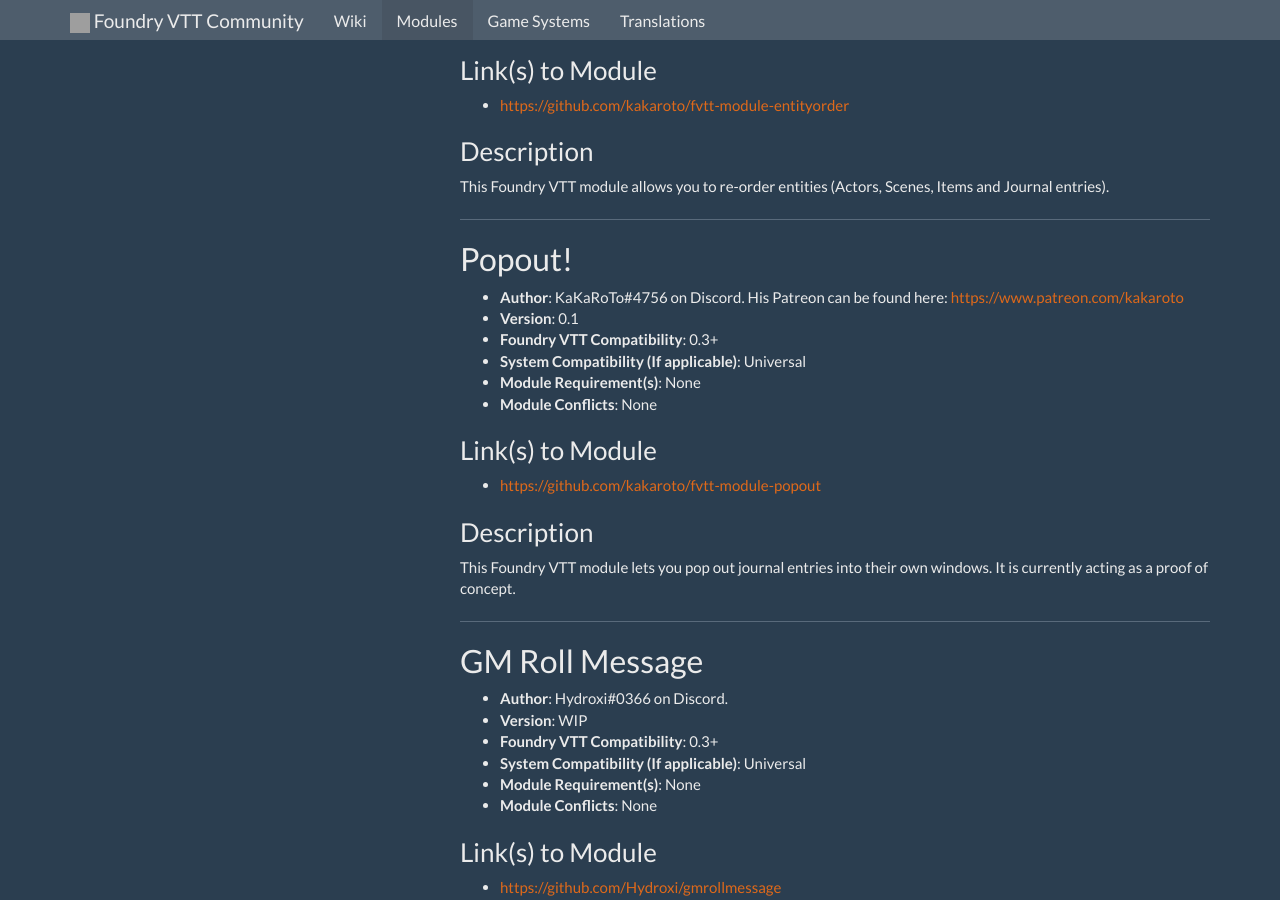
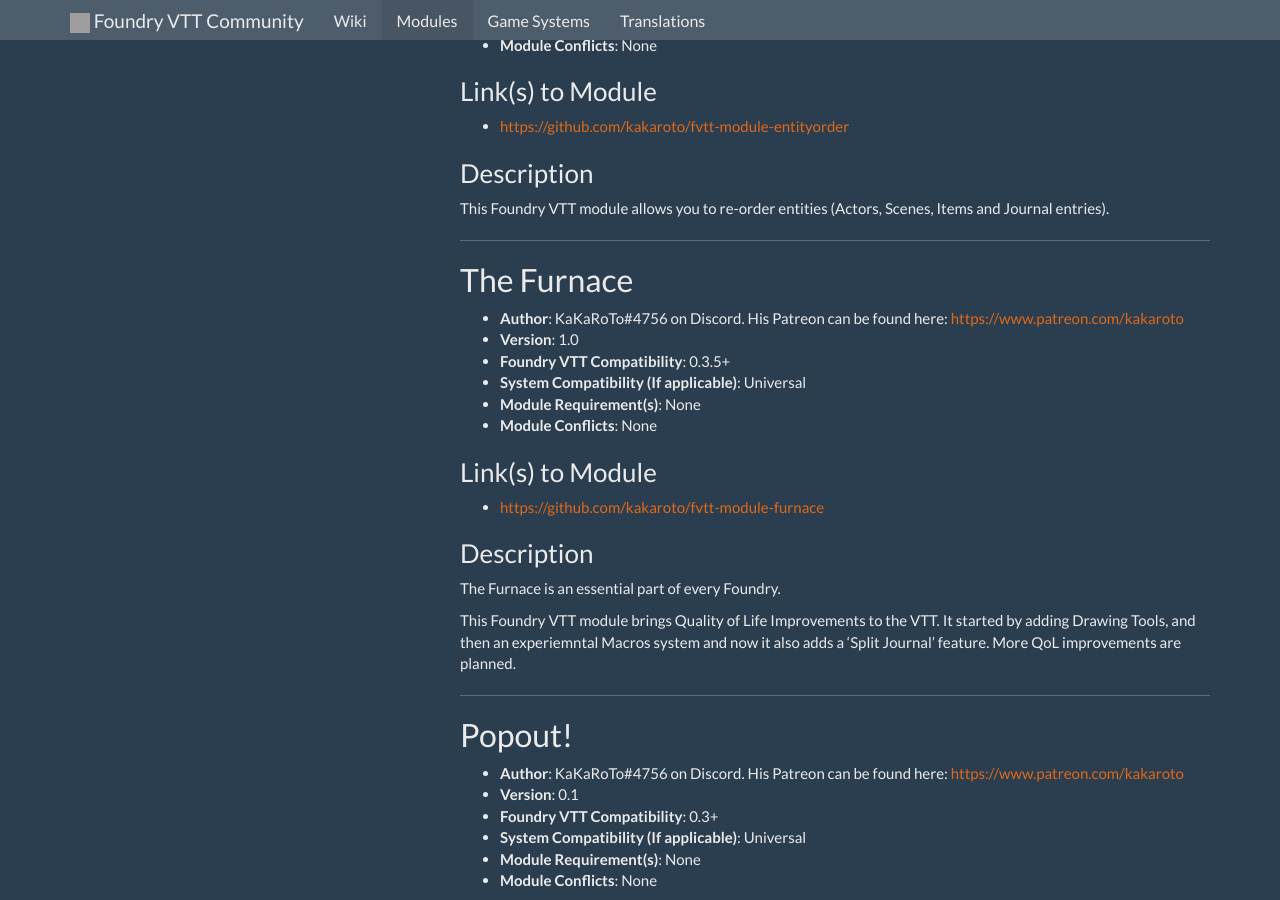
Before and after one commit to foundry-vtt-community/foundry-vtt-community.github.io, a Jekyll site: the page built from _docs/Community-Modules.md, in a window 1280 px wide and 900 px high, scrolled down 3471 px. Built offline with Jekyll 4.4.1, drawn with Linux system fonts in a browser that asks for light colours; nearby versions of some CDN libraries; comment, search, counter and statistics services are not loaded; grey boxes are pictures that could not be loaded.

Commit message:
Update Wiki Content (Automatic)

```diff
--- a/_docs/Community-Modules.md
+++ b/_docs/Community-Modules.md
@@ -9,6 +9,7 @@
       * [Dice Calculator](#dice-calculator)
       * [Display mode](#display-mode)
       * [Entity Order](#entity-order)
+      * [The Furnace](#the-furnace)
       * [Popout!](#popout)
       * [GM Roll Message](#gm-roll-message)
       * [Grid Scaler](#grid-scaler)
@@ -69,7 +70,7 @@
 * **Module Conflicts**: No known conflicts
 
 ### Link(s) to Module
-* https://github.com/Pingar5/alwaysshownotes
+* [https://github.com/Pingar5/alwaysshownotes](https://github.com/Pingar5/alwaysshownotes)
 
 ### Description
 Sets the Display Notes toggle to true by default
@@ -159,6 +160,26 @@
 
 ---
 
+## The Furnace
+
+* **Author**: KaKaRoTo#4756 on Discord. His Patreon can be found here: [https://www.patreon.com/kakaroto](https://www.patreon.com/kakaroto)
+* **Version**: 1.0
+* **Foundry VTT Compatibility**: 0.3.5+
+* **System Compatibility (If applicable)**: Universal
+* **Module Requirement(s)**: None
+* **Module Conflicts**: None
+
+### Link(s) to Module
+* [https://github.com/kakaroto/fvtt-module-furnace](https://github.com/kakaroto/fvtt-module-furnace)
+
+### Description
+The Furnace is an essential part of every Foundry.
+
+This Foundry VTT module brings Quality of Life Improvements to the VTT.
+It started by adding Drawing Tools, and then an experiemntal Macros system and now it also adds a 'Split Journal' feature. More QoL improvements are planned.
+
+---
+
 ## Popout!
 
 * **Author**: KaKaRoTo#4756 on Discord. His Patreon can be found here: [https://www.patreon.com/kakaroto](https://www.patreon.com/kakaroto)
@@ -220,7 +241,7 @@
 * **Module Conflicts**: none
 
 ### Link(s) to Module
-* https://github.com/syl3r86/image-previewer
+* [https://github.com/syl3r86/image-previewer](https://github.com/syl3r86/image-previewer)
 
 ### Description
 A little app to preview images on hover in the file picker menu.
@@ -425,7 +446,7 @@
 * **Foundry VTT Compatibility**: 0.3.5
 
 ### Link(s) to Module
-* https://gitlab.com/moerills-fvtt-modules/tiles-browser/
+* [https://gitlab.com/moerills-fvtt-modules/tiles-browser/](https://gitlab.com/moerills-fvtt-modules/tiles-browser/)
 
 ### Description
 Adds a browser to the tiles layer to conveniently preview and then drag and drop tiles onto the scene. Providing additional features to manipulate tile rotation and size while dragging.
@@ -492,6 +513,8 @@
 
 ### Description
 This Foundry VTT module lets you send tiles to the front or the back of the scene.
+
+---
 
 # Foundry VTT Modules for DnD 5E
 
@@ -783,6 +806,7 @@
 Successor to fvtt-party, which is discontinued as of now. Provides both an overview about the party in regards to AC, HP, and passive perception/investigation/insight and adds tooltips for the actors of the currently active scene.
 Configurable options for granting players access to both features, or to use it for GMs only.
 
+---
 
 # Foundry VTT Modules for WFRP 4E
 
@@ -808,6 +832,8 @@
 To install, simply add `arcane-marks-careers` into the modules folder in the `public` directory of Foundry. Enable the module in your world, then restart Foundry.
 
 Once installed, you'll find the careers in the Arcane Careers Compendium, and you can roll on any Arcane Mark table with the chat command `/table <wind-name>`, e.g. `/table aqshy`.
+
+---
 
 # Foundry VTT Modules (Defunct)
 
@@ -864,6 +890,8 @@
 
 To install the module, download the zip file included in the Github module directory. Extract the zip file to `/public/modules`. Restart Foundry Virtual Tabletop.
 
+---
+
 # Appendix
 
 ## Appendix A: Adding a Module
```
